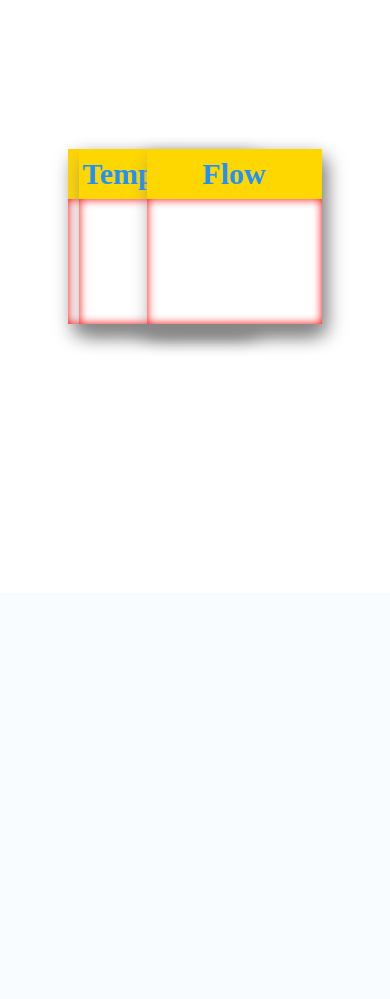
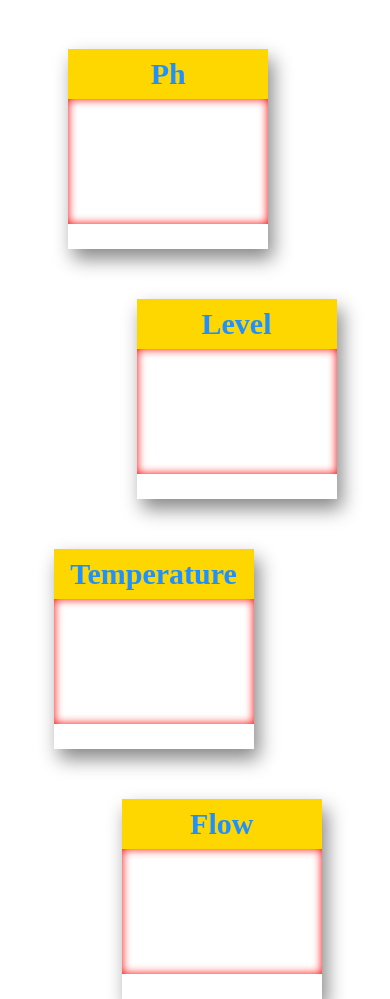
Before and after one commit to JAGAGANESH/TCE, a PHP site: page /dam_profile.html in a window 390 px wide. Shown: the part 251-1250 px from the top of the page. Before the commit the page ends 602 px from the top, so only its background shows below. Run offline with PHP 8.4, Linux system fonts and the light colour scheme.

Commit message:
Update index.css

```diff
--- a/TCE_IT_FOURT SEMESTER_PM/Water Quality Monitoring/index.css
+++ b/TCE_IT_FOURT SEMESTER_PM/Water Quality Monitoring/index.css
@@ -256,6 +256,30 @@ b1 {
         height:60px;
         font-size: 15px;
     }
+    .box1 {
+        top: 550px;
+        left: 35%;
+        width: 200px;
+        height: 200px;
+    }
+    .box2 {
+        top: 800px;
+        right: 35%;
+        width: 200px;
+        height: 200px;
+    }
+    .box3 {
+        top: 300px;
+        left: 17.5%;
+        width: 200px;
+        height: 200px;
+    }
+    .box4 {
+        top: 1050px;
+        right: 17.5%;
+        width: 200px;
+        height: 200px;
+    }
 }
 @media only screen and (min-width: 600px) {
   /*-----Tablet-----*/
```
